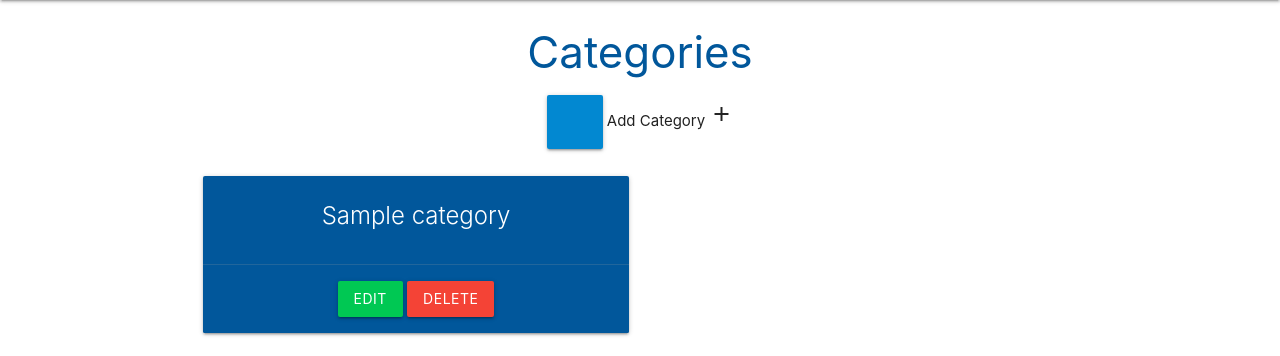
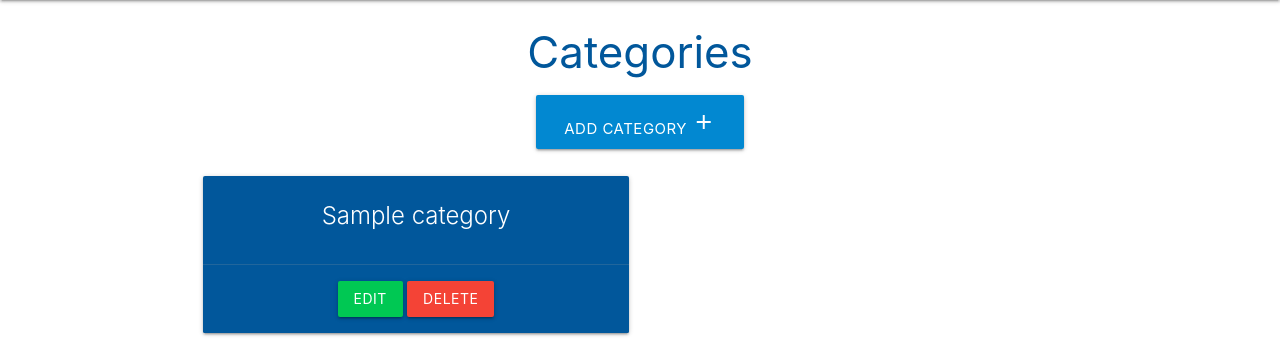
Before and after one commit to nhamidi90/task-manager, a Flask app: page /categories in a window 1280 px wide. Shown: the part 64-420 px from the top of the page. Run offline with Flask 2, Linux system fonts and the light colour scheme; tables that the repository leaves empty hold one stand-in row (values such as "Sample post").

Commit message:
Move icons into a tags

```diff
--- a/taskmanager/templates/add_task.html
+++ b/taskmanager/templates/add_task.html
@@ -5,8 +5,9 @@
 
 <div class="row">
     <div class="col s12 center-align">
-        <a href="{{ url_for('add_task') }}" class="btn-large light-blue darken-2"></a>
+        <a href="{{ url_for('add_task') }}" class="btn-large light-blue darken-2">
             Add Task <i class="material-icons">add</i>
+        </a>
     </div>
 </div>
 
--- a/taskmanager/templates/categories.html
+++ b/taskmanager/templates/categories.html
@@ -5,8 +5,9 @@
 
 <div class="row">
   <div class="col s12 center-align">
-      <a href="{{ url_for('add_category') }}" class="btn-large light-blue darken-2"></a>
-          Add Category <i class="material-icons">add</i>
+      <a href="{{ url_for('add_category') }}" class="btn-large light-blue darken-2">
+        Add Category <i class="material-icons">add</i>
+      </a>
   </div>
 </div>
 
```
